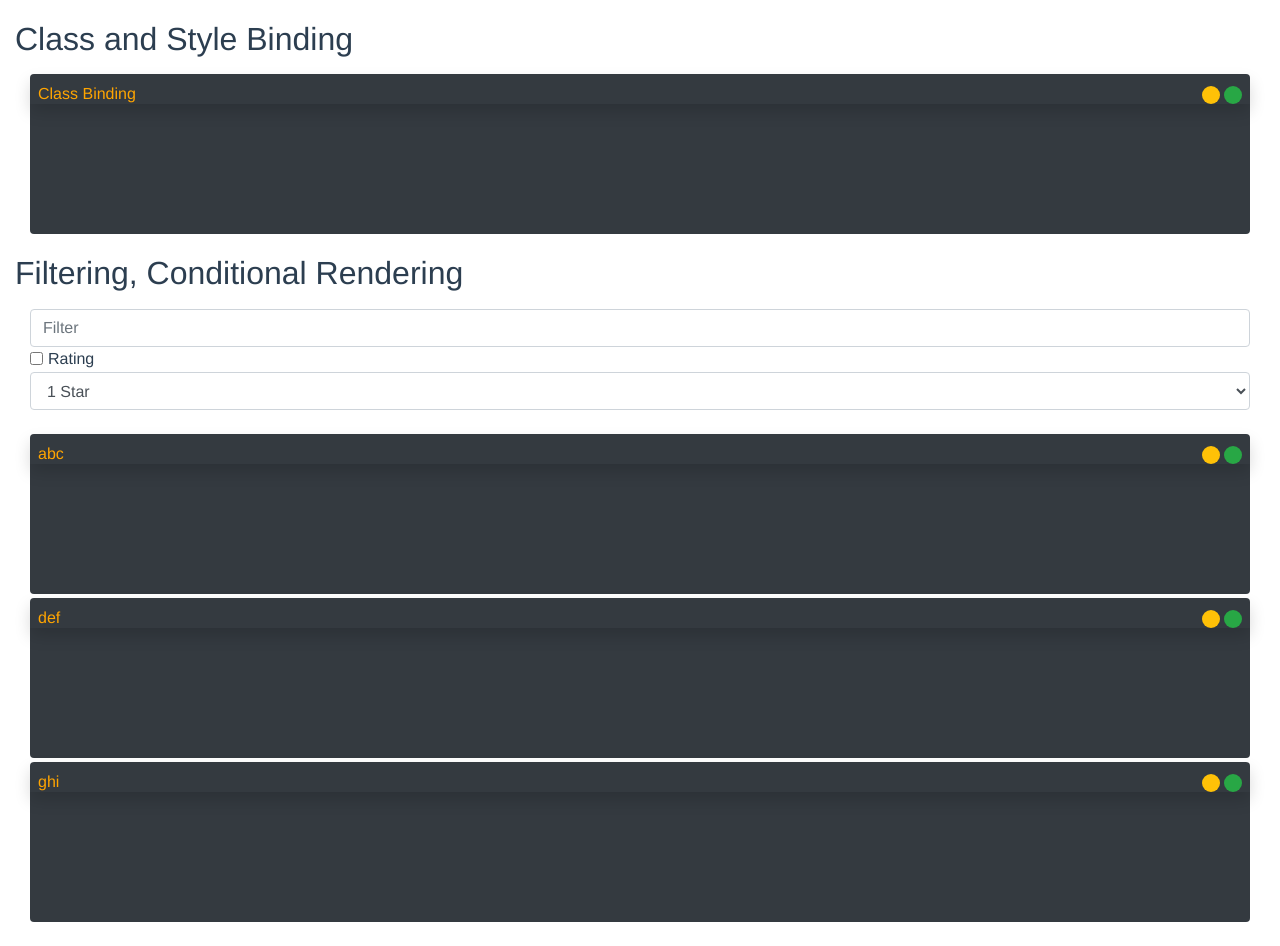
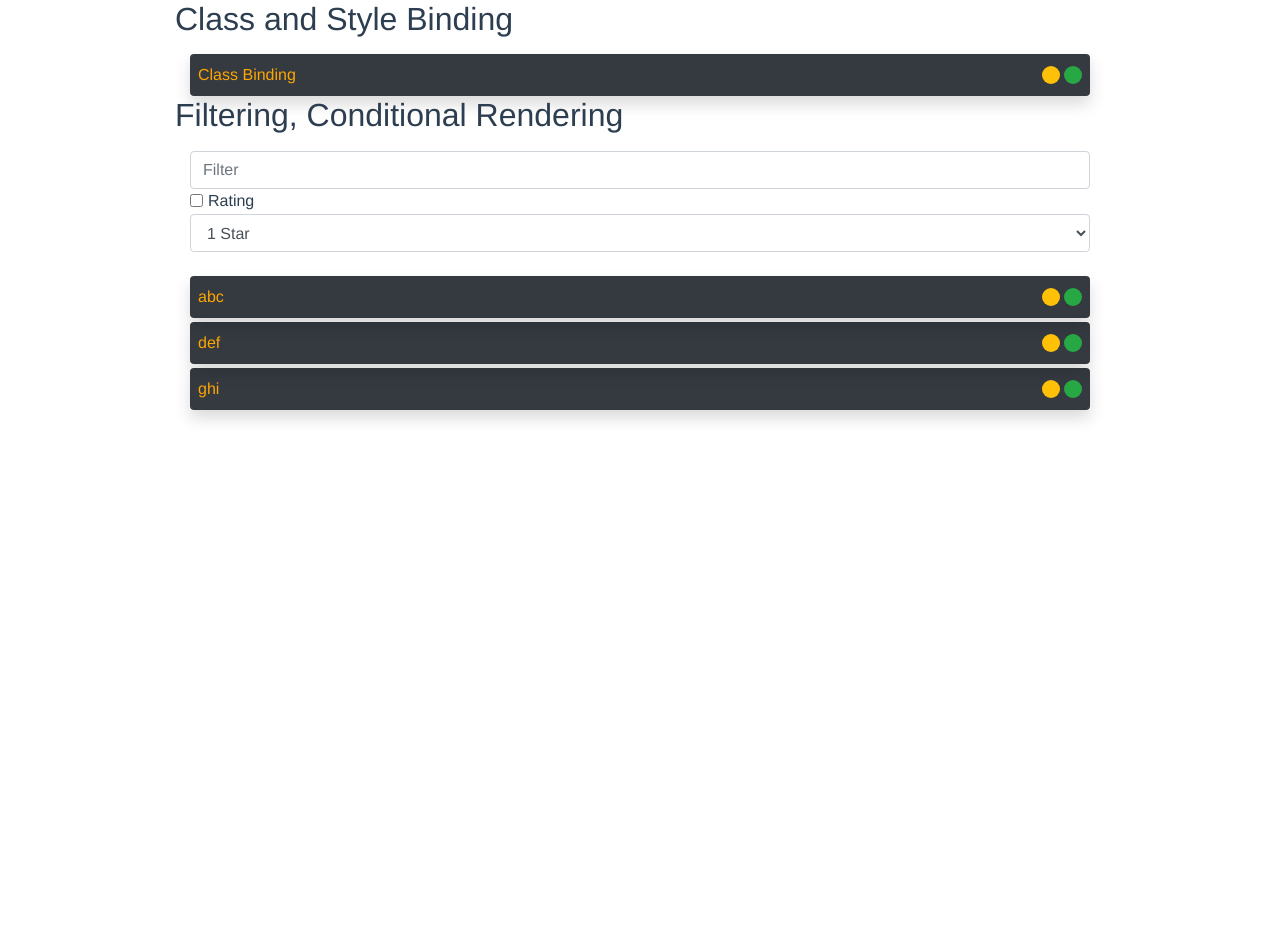
Before and after one commit to markterence/vue-exercise-3, a Vue app: page / in a window 1280 px wide. After the commit the page ends 800 px from the top, so only its background shows below. Built offline with nearby package versions, Linux system fonts and the light colour scheme.

Commit message:
term collapse

```diff
--- a/src/App.vue
+++ b/src/App.vue
@@ -1,5 +1,5 @@
 <template>
-  <div id="app" class="container-fluid">
+  <div id="app" class="container-fluid w-75">
     <ClassStyleBinding/>
     <FilterComponent/>
   </div>
@@ -18,7 +18,6 @@ export default {
 </script>
 
 <style>
-@import "bootstrap/scss/bootstrap.scss";
 #app {
   font-family: "Avenir", Helvetica, Arial, sans-serif;
   -webkit-font-smoothing: antialiased;
--- a/src/components/ClassStyleBinding.vue
+++ b/src/components/ClassStyleBinding.vue
@@ -3,7 +3,7 @@
     <h2>Class and Style Binding</h2>
     <div class="container-fluid mt-3">
       <!-- class and style binding: https://vuejs.org/v2/guide/class-and-style.html-->
-      <Term title="Class Binding" ref="term"></Term>
+      <Term title="Class Binding" ref="term" collapse/>
     </div>
   </div>
 </template>
--- a/src/components/Term.vue
+++ b/src/components/Term.vue
@@ -4,10 +4,14 @@
         termClass]"
     v-bind:style="[termStyle]"
   >
-    <div class="shadow term-header-container" style="max-height:30px">
-      <div class="p-2 d-flex justify-content-between align-items-center" @click.self="glowTerm">
-        <a href="#" style="color: orange; user-select:none; cursor: default;">{{title}}</a>
-        <div>
+    <div class="shadow term-header-container" style="">
+      <div class="px-2 d-flex justify-content-between align-items-center"
+      style="max-height:42px; height:42px"
+        @click.self="glowTerm"
+      >
+        <div class="d-flex"><a href="#" style="color: orange; user-select:none; cursor: default;">{{title}}</a>
+        </div>
+        <div class="d-flex">
           <button
             class="btn p-2 bg-warning rounded-circle ml-1"
             style="width:4px; height:4px;"
@@ -33,6 +37,7 @@
 <script>
 const MAX_TERM_HEIGHT = 300;
 const MIN_TERM_HEIGHT = 160;
+const MAX_VISIBLE_HEIGHT = 42;
 
 export default {
   props: {
@@ -48,6 +53,13 @@ export default {
       required: false,
       default: function() {
         return [""];
+      }
+    },
+    collapsed: {
+      type: Boolean,
+      required: false,
+      default: function() {
+        return false
       }
     }
   },
@@ -70,12 +82,17 @@ export default {
       };
     }
   },
+  mounted(){
+    if(!this.$props.collapsed) {
+      this.hideTerm()
+    }
+  },
   methods: {
     setTermContent(content) {
       this.$props.termMessages.push(content);
     },
     hideTerm() {
-      this.termHeight = this.termHeight <= 30 ? MAX_TERM_HEIGHT : 30;
+      this.termHeight = this.termHeight <= MAX_VISIBLE_HEIGHT ? MAX_TERM_HEIGHT : MAX_VISIBLE_HEIGHT;
     },
     glowTerm() {
       this.isActive = !this.isActive;
--- a/src/main.js
+++ b/src/main.js
@@ -4,11 +4,11 @@ import VueRouter from "vue-router";
 
 import App from "./App.vue";
 
+import 'bootstrap/dist/css/bootstrap.css'
 import modules from "./store";
 import routes from "./router";
 
 Vue.config.productionTip = false;
-
 Vue.use(Vuex);
 const store = new Vuex.Store({
   namespaced: true,
```
Also changed, not shown: 2 other files (tests, documents, lock files or other folders).
